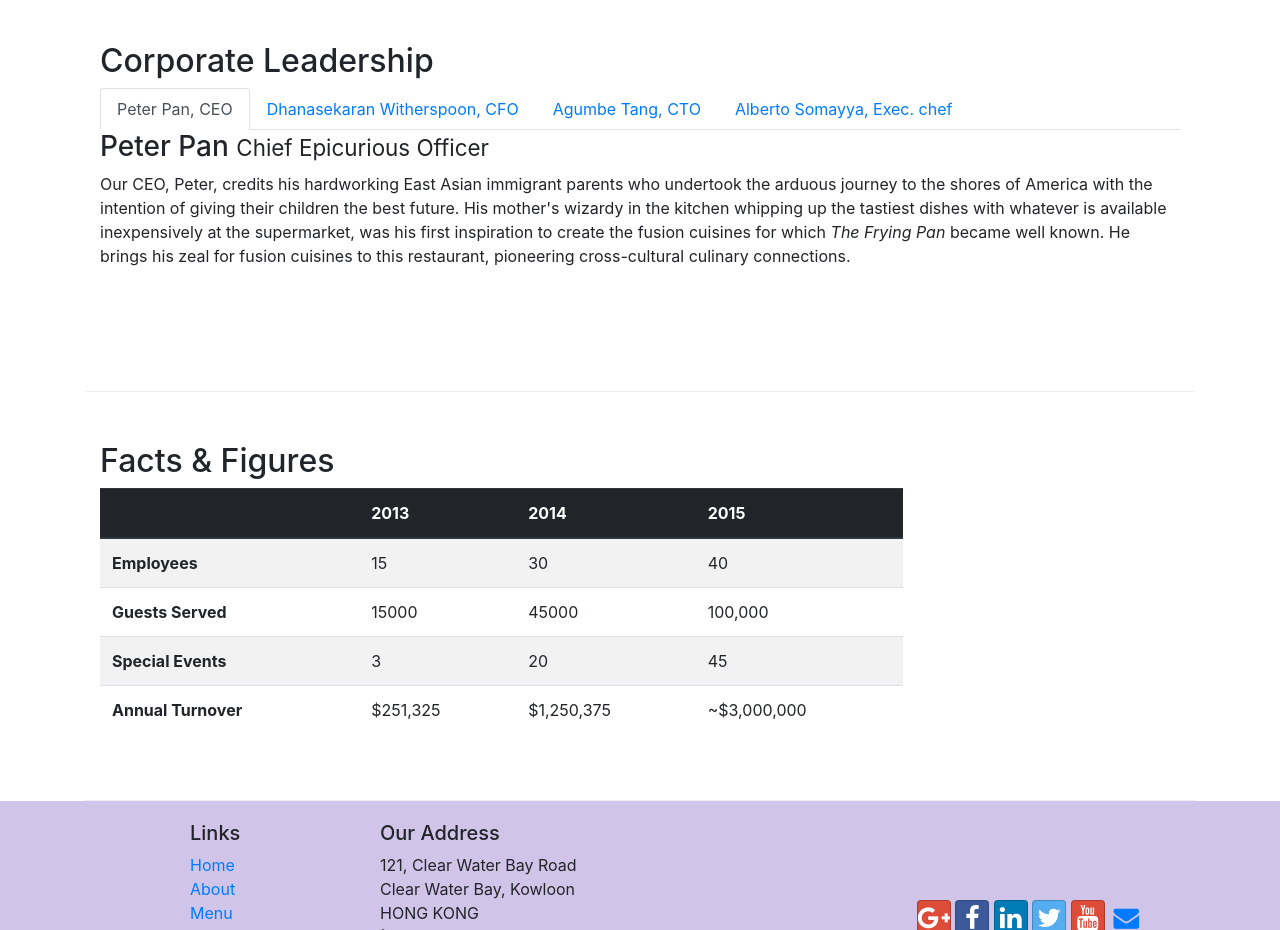
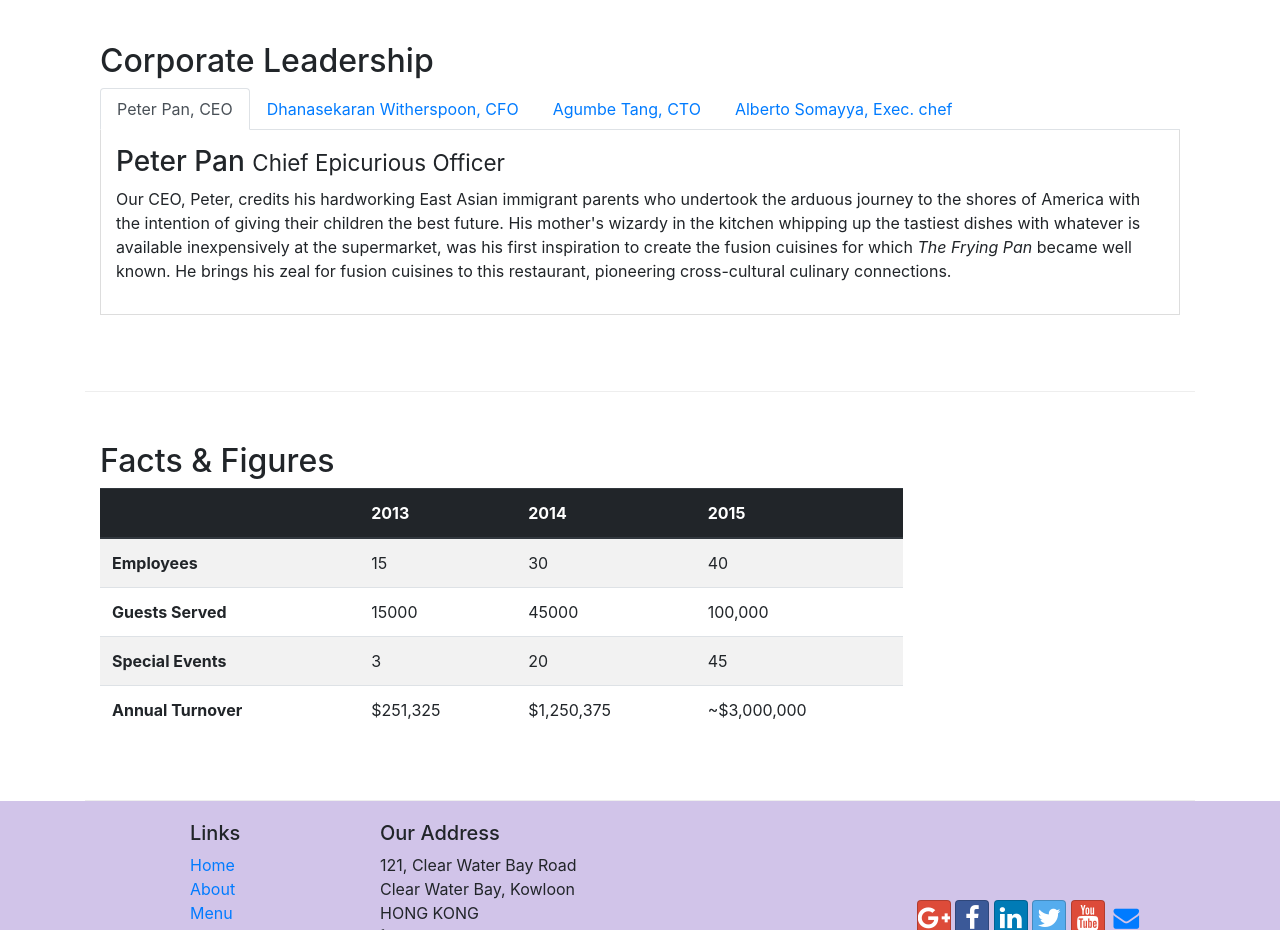
Before and after one commit to DPrinceKumar/Bootstrap-coursera, a website: page aboutus.html in a window 1280 px wide. Shown: the part 980-1910 px from the top of the page. Drawn offline with nearby package versions, Linux system fonts and the light colour scheme.

Commit message:
tabs border added

```diff
--- a/css/style.css
+++ b/css/style.css
@@ -31,3 +31,10 @@ body{
 .navbar-dark{
     background: #512DA8;
 }
+.tab-content{
+    border-left: 1px solid #ddd;
+    border-right: 1px solid #ddd;
+    border-bottom: 1px solid #ddd;
+    padding: 15px;
+
+}
```
